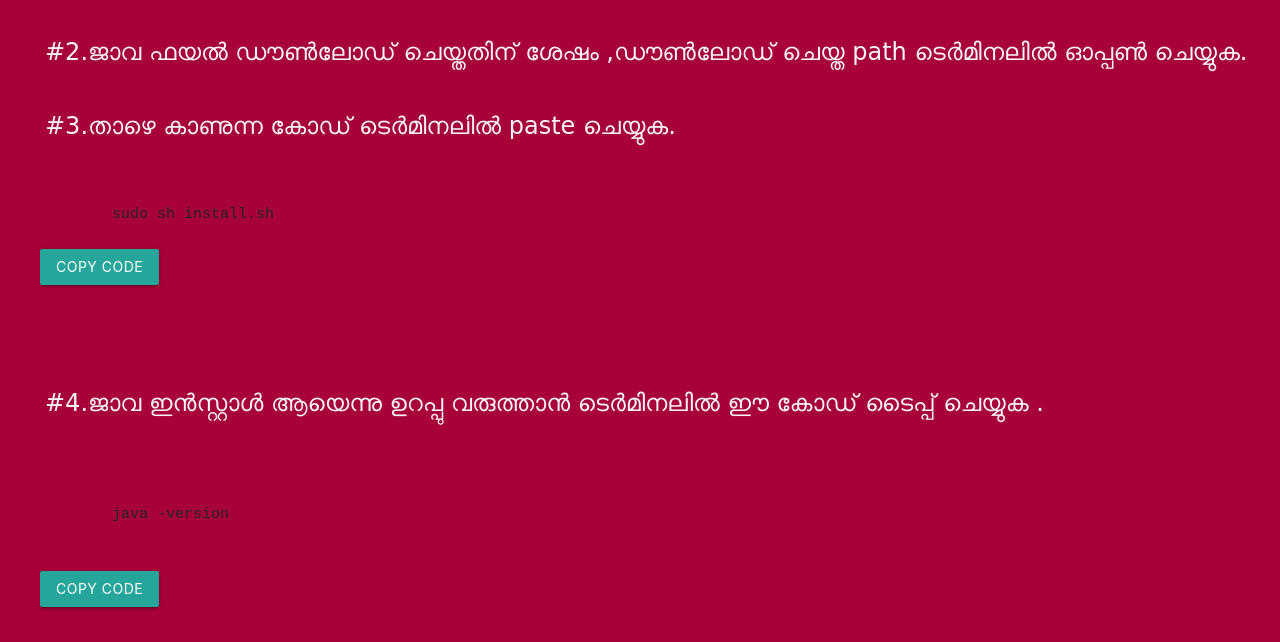
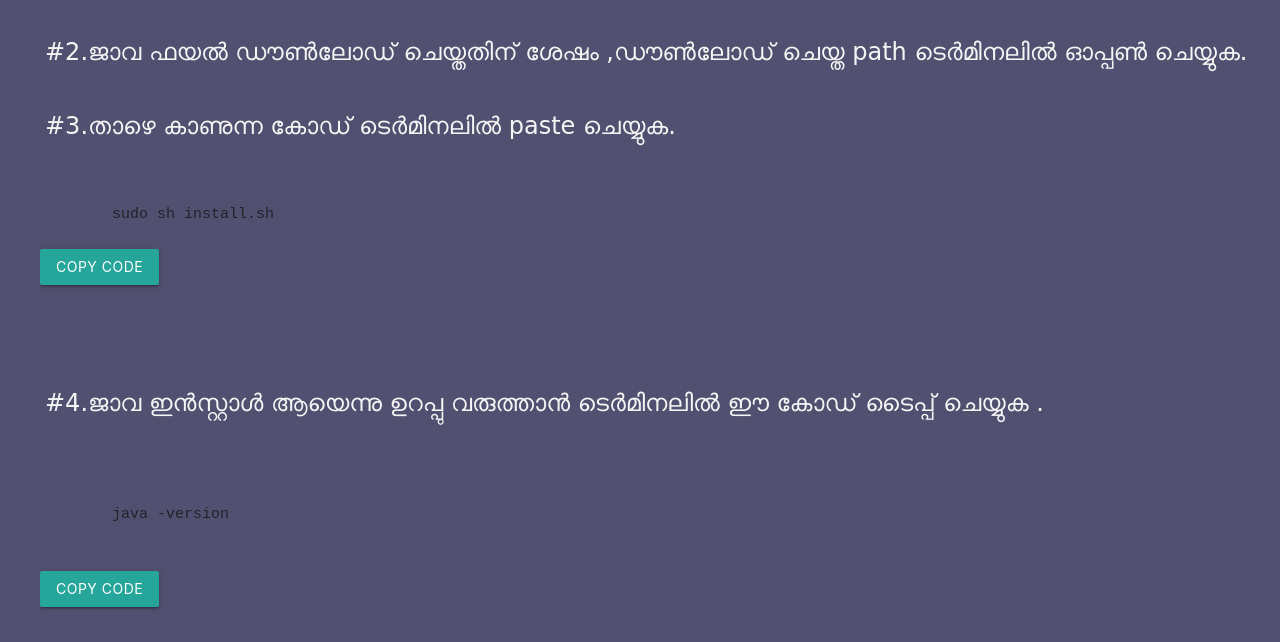
Before and after one commit to hasthamalp/hasthamalp1.github.io, a plain HTML site: page java.html in a window 1280 px wide. Shown: the part 234-876 px from the top of the page. Drawn offline with nearby package versions, Linux system fonts and the light colour scheme; some packages are replaced by stand-ins of ours; no server answers; a script that the page names is missing; a web font is replaced by a local one.

Commit message:
Update java.html

```diff
--- a/java.html
+++ b/java.html
@@ -19,7 +19,7 @@
 
 </head>
 
-<body style="background-color: #a80038;">
+<body style="background-color: #515070;">
 
   <nav class="navbar navbar-expand-lg navbar-light bg-light">
     <button class="navbar-toggler" type="button" data-toggle="collapse" data-target="#navbarTogglerDemo03" aria-controls="navbarTogglerDemo03" aria-expanded="false" aria-label="Toggle navigation">
```
